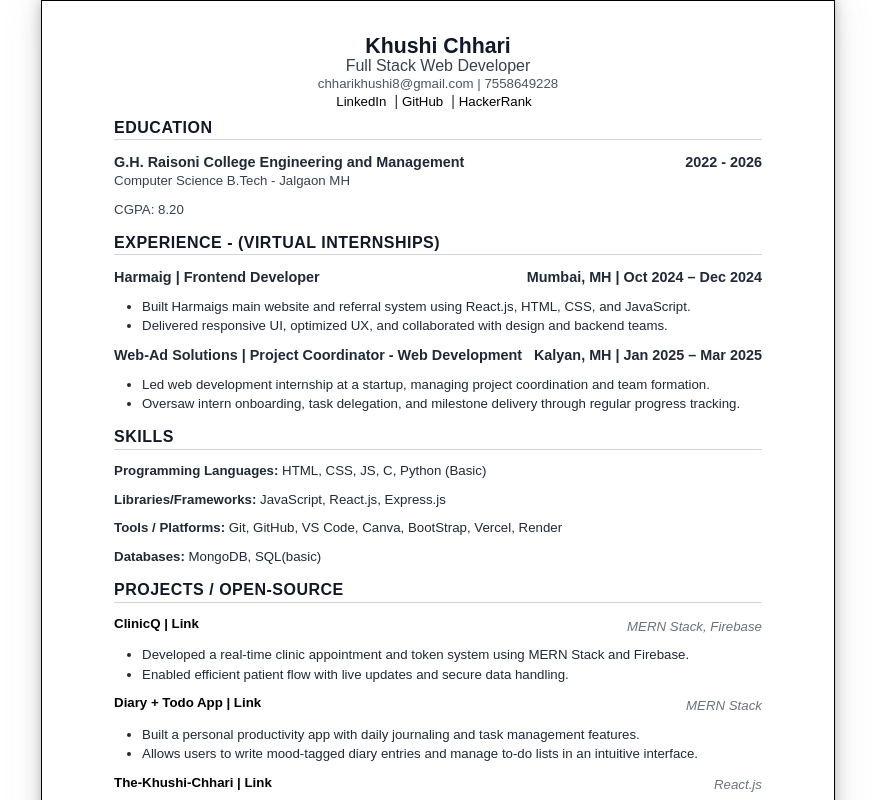
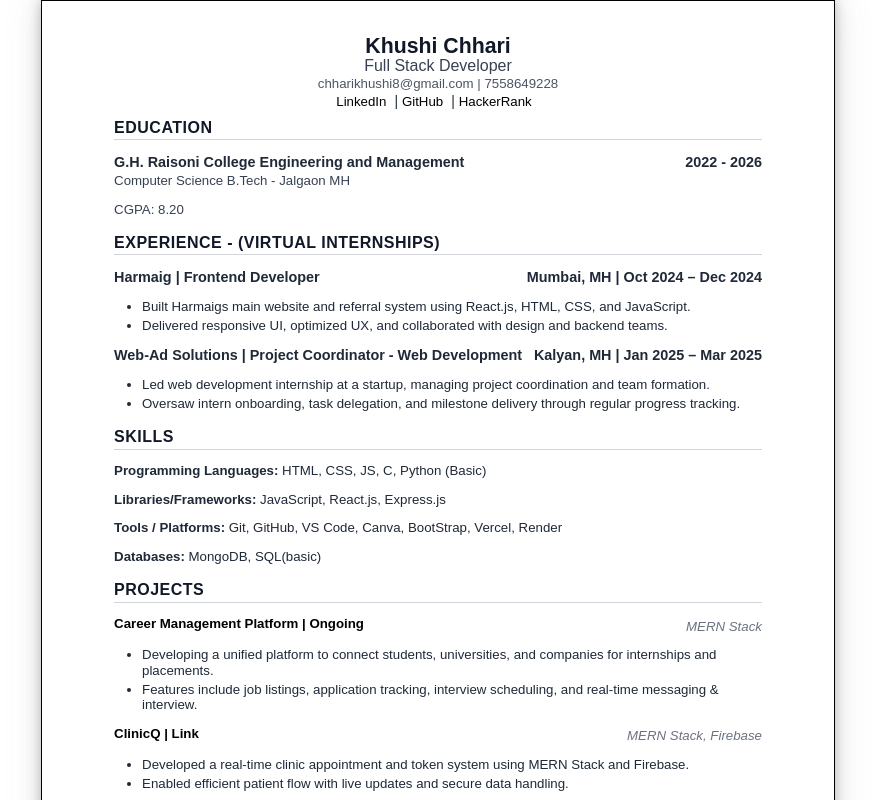
Before and after one commit to khushichhari/Resume---Khushi-Chhari, a React (Create React App) app: page / in a window 1280 px wide. Shown: the top 800 px of the page, without its empty margins (202-1077 px from the left). Built offline with nearby package versions, Linux system fonts and the light colour scheme.

Commit message:
Update Resume.js

```diff
--- a/src/Components/Resume.js
+++ b/src/Components/Resume.js
@@ -35,7 +35,7 @@ const Resume = () => {
       <div className="resume-container" ref={resumeRef}>
         <div className="personal-detail">
           <h1 className="resume-title">Khushi Chhari</h1>
-          <p className="resume-subtitle">Full Stack Web Developer</p>
+          <p className="resume-subtitle">Full Stack Developer</p>
           <p className="resume-contact">chharikhushi8@gmail.com | 7558649228</p>
           <p className="resume-links">
             <a
@@ -138,7 +138,30 @@ const Resume = () => {
 
         {/* Projects */}
         <section className="section">
-          <h2 className="section-title">Projects / Open-Source</h2>
+          <h2 className="section-title">Projects</h2>
+
+
+          <div className="project-entry">
+            <p className="project-title">
+                <a
+
+                className="project-link"
+                target="_blank"
+                rel="noopener noreferrer"
+              >
+                Career Management Platform | Ongoing
+              </a>
+              <span className="project-tech">MERN Stack</span>
+            </p>
+            <ul className="list">
+              <li>
+                Developing a unified platform to connect students, universities, and companies for internships and placements.
+              </li>
+              <li>
+                Features include job listings, application tracking, interview scheduling, and real-time messaging & interview.
+              </li>
+            </ul>
+          </div>
 
           <div className="project-entry">
             <p className="project-title">
```
